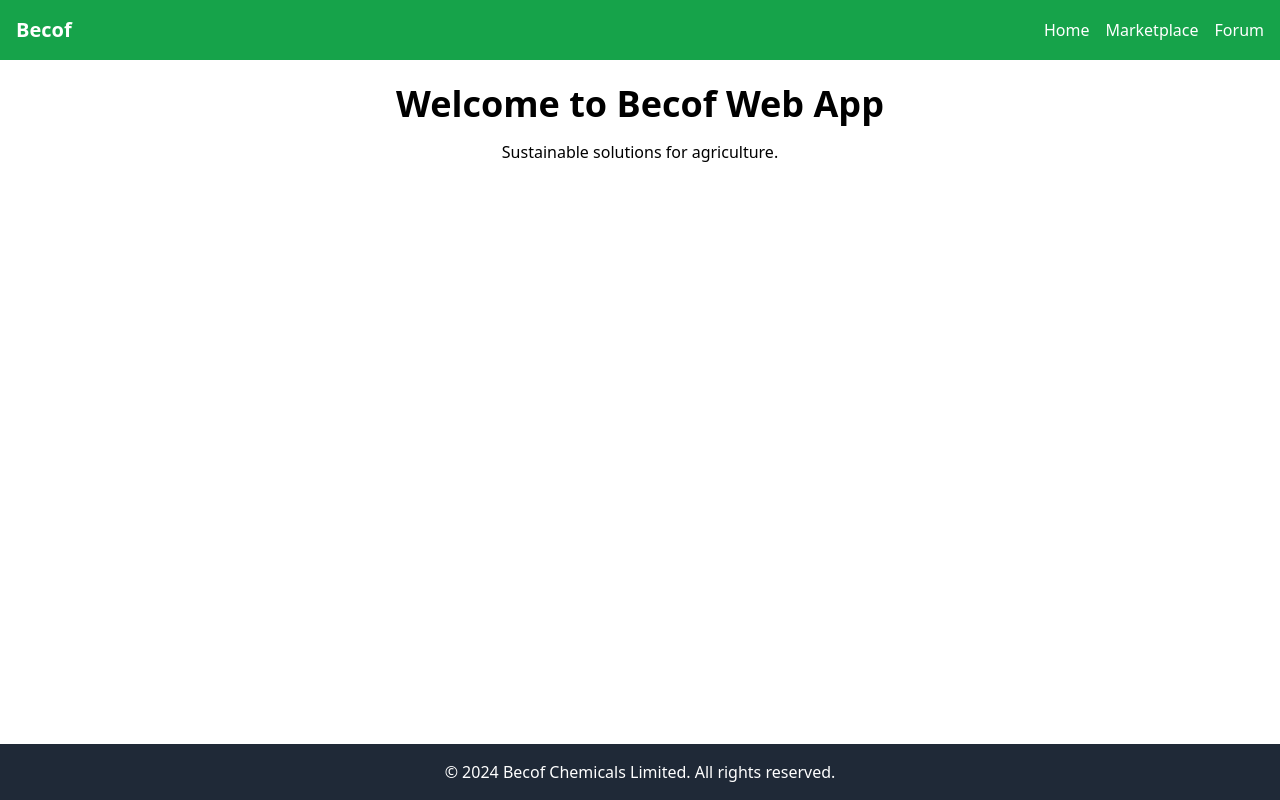
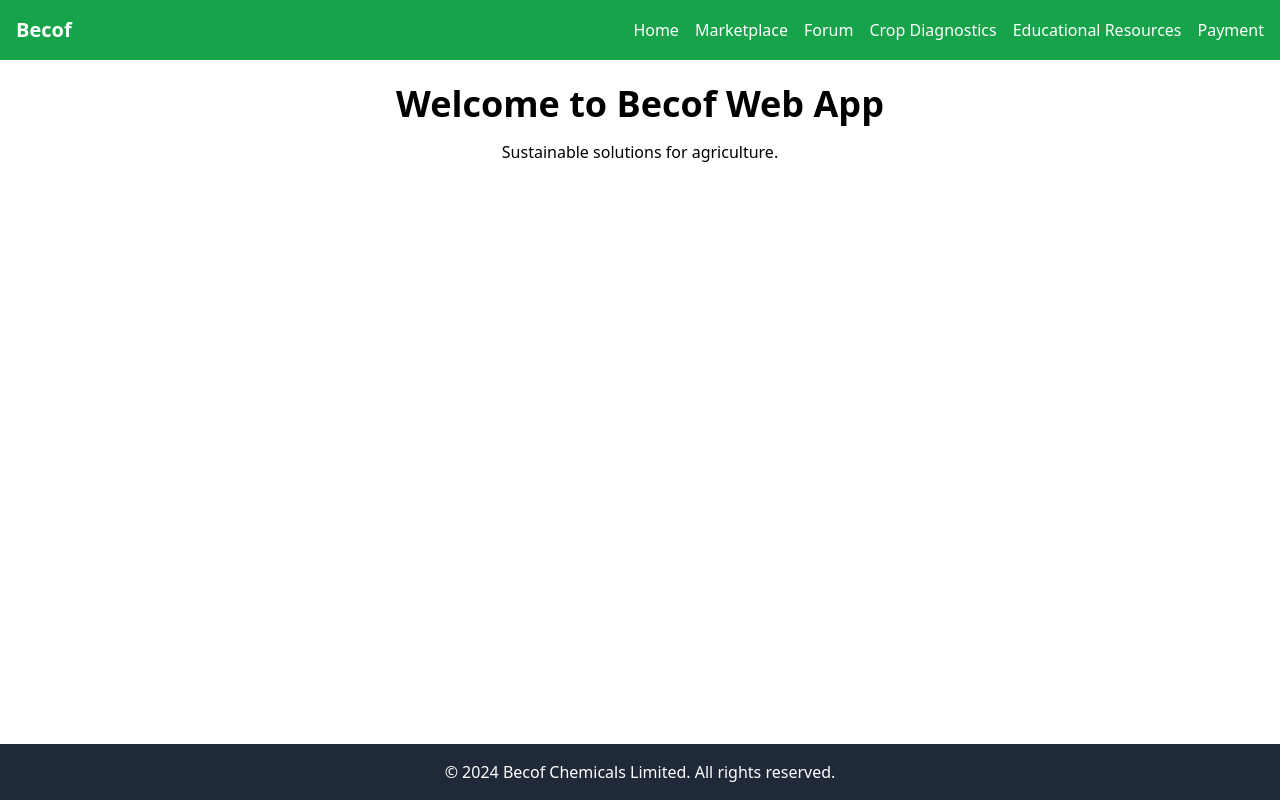
Before and after one commit to benjaminmweribaya/becof-organic-chemicals, a React (Create React App) app in the folder frontend/: page / in a window 1280 px wide. Built offline with nearby package versions, Linux system fonts and the light colour scheme.

Commit message:
feat: update Navbar with links to new pages - Add links for Crop Diagnostics, Educational Resources, and Payment pages - Ensure consistent styling and structure

```diff
--- a/frontend/src/components/NavBar.js
+++ b/frontend/src/components/NavBar.js
@@ -10,6 +10,9 @@ function Navbar() {
                     <li><Link to="/">Home</Link></li>
                     <li><Link to="/marketplace">Marketplace</Link></li>
                     <li><Link to="/forum">Forum</Link></li>
+                    <li><Link to="/crop-diagnostics">Crop Diagnostics</Link></li>
+                    <li><Link to="/educational-resources">Educational Resources</Link></li>
+                    <li><Link to="/payment">Payment</Link></li>
                 </ul>
             </div>
         </nav>
```
Lines whose indentation alone changed are shown as unchanged.
